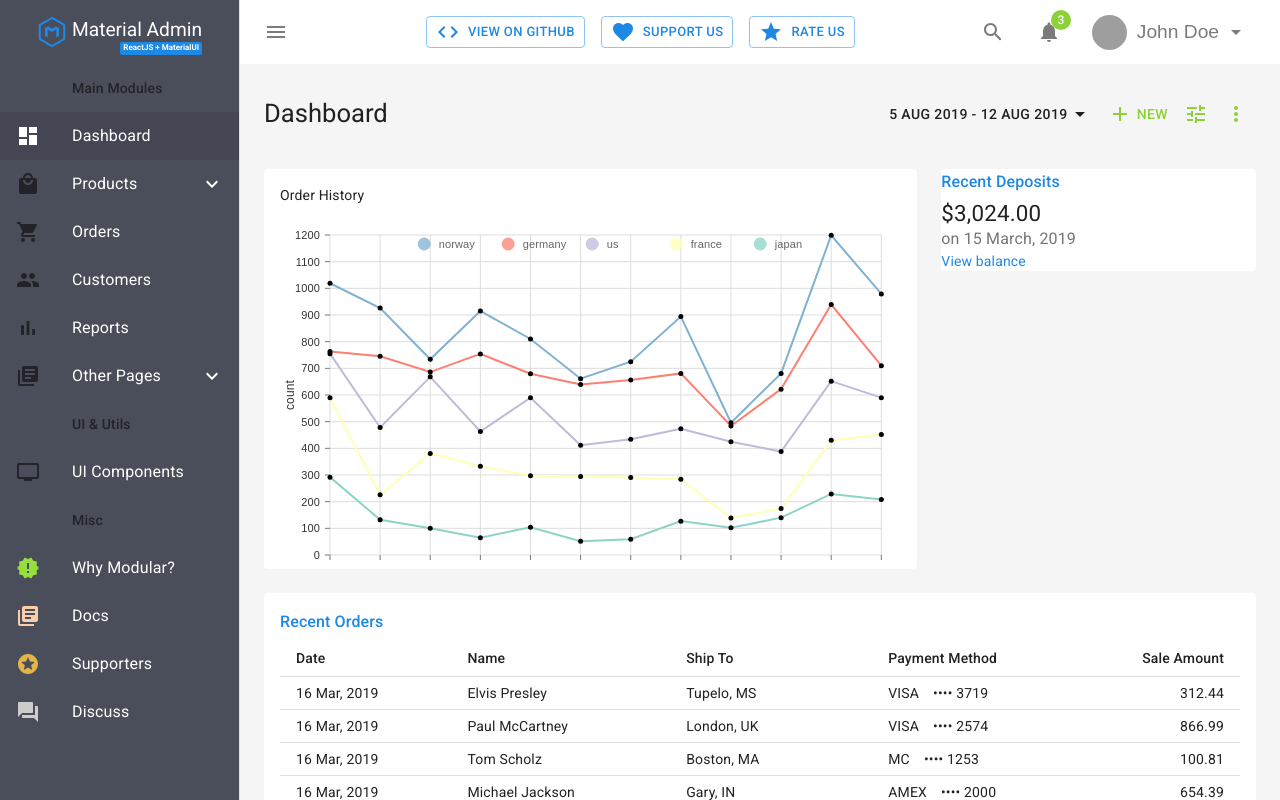
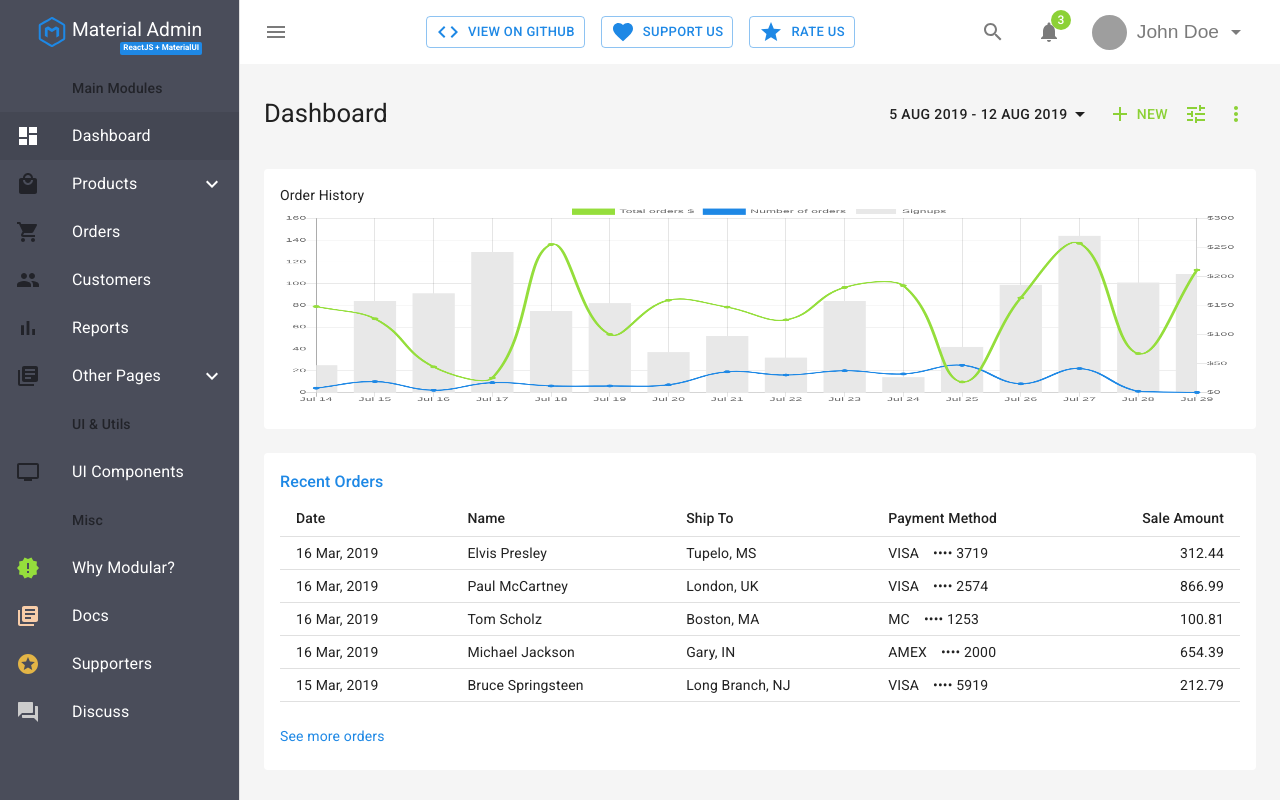
Before and after one commit to biggestredapple/react-material, a React (Create React App) app: page / in a window 1280 px wide. Built offline with nearby package versions, Linux system fonts and the light colour scheme; grey boxes are pictures that could not be loaded.

Commit message:
Add chartJS
Add main history chart example

```diff
--- a/package.json
+++ b/package.json
@@ -17,16 +17,22 @@
     "@material-ui/icons": "^4.2.1",
     "@nivo/core": "^0.59.1",
     "@nivo/line": "^0.59.3",
+    "@types/chart.js": "^2.7.56",
     "@types/jest": "24.0.15",
+    "@types/lodash": "^4.14.136",
+    "@types/moment": "^2.13.0",
     "@types/node": "12.0.10",
     "@types/react": "16.8.22",
     "@types/react-dom": "16.8.4",
     "@types/react-router-dom": "^4.3.4",
     "@types/recharts": "^1.1.17",
+    "chart.js": "^2.8.0",
     "cross-env": "^5.2.0",
     "disqus-react": "^1.0.6",
     "eslint-config-react": "^1.1.7",
     "gh-pages": "^2.0.1",
+    "lodash": "^4.17.15",
+    "moment": "^2.24.0",
     "node-sass": "^4.12.0",
     "opencollective": "^1.0.3",
     "react": "^16.8.6",
--- a/src/Dashboard/Main/Main.tsx
+++ b/src/Dashboard/Main/Main.tsx
@@ -28,15 +28,15 @@ export default function Overview() {
 
       <Grid container spacing={3}>
         {/* Chart */}
-        <Grid item xs={12} md={8} lg={8}>
+        <Grid item xs={12} md={12} lg={12}>
           <MainHistory />
         </Grid>
         {/* Recent Deposits */}
-        <Grid item xs={12} md={4} lg={4}>
+        {/* <Grid item xs={12} md={4} lg={4}>
           <Paper>
             <Deposits />
           </Paper>
-        </Grid>
+        </Grid> */}
         {/* Recent Orders */}
         <Grid item xs={12}>
           <MainOrders />
--- a/src/Dashboard/Main/MainHistory.tsx
+++ b/src/Dashboard/Main/MainHistory.tsx
@@ -1,109 +1,73 @@
-import React from 'react'
+import React, { useCallback, useState, useEffect, useRef } from 'react'
 import { makeStyles } from '@material-ui/core/styles'
 import Card from '@material-ui/core/Card'
 import CardContent from '@material-ui/core/CardContent'
-import { ResponsiveLine, LineSerieData } from '@nivo/line'
+import chartjs, { Chart } from 'chart.js'
 
-import mainHistoryData from './MainHistoryData'
+import mainHistoryService from './MainHistoryService'
 
-interface MyResponsiveLineProps {
-  data: LineSerieData[]
-}
+// ref: https://www.robinwieruch.de/react-hooks-fetch-data/
+const MainHistory = () => {
+  const canvasRef = useRef<HTMLCanvasElement>(null)
+  // const canvasRef: React.RefObject<HTMLCanvasElement> = React.createRef()
+  const classes = useStyles()
+  const [chartConfiguration, setChartConfiguration] = useState({})
 
-// make sure parent container have a defined height when using
-// responsive component, otherwise height will be 0 and
-// no chart will be rendered.
-// website examples showcase many properties,
-// you'll often use just a few of them.
-const MyResponsiveLine: React.FC<MyResponsiveLineProps> = ({
-  data /* see data tab */,
-}: MyResponsiveLineProps) => (
-  <ResponsiveLine
-    data={data}
-    margin={{ top: 30, right: 20, bottom: 10, left: 50 }}
-    xScale={{ type: 'point' }}
-    yScale={{ type: 'linear', stacked: true, min: 'auto', max: 'auto' }}
-    // curve="cardinal"
-    axisTop={null}
-    axisRight={null}
-    axisBottom={{
-      orient: 'bottom',
-      tickSize: 5,
-      tickPadding: 5,
-      tickRotation: 0,
-      legend: 'transportation',
-      legendOffset: 36,
-      legendPosition: 'middle',
-    }}
-    axisLeft={{
-      orient: 'left',
-      tickSize: 5,
-      tickPadding: 5,
-      tickRotation: 0,
-      legend: 'count',
-      legendOffset: -40,
-      legendPosition: 'middle',
-    }}
-    colors={{ scheme: 'set3' }}
-    pointSize={5}
-    pointColor={{ from: 'color', modifiers: [] }}
-    pointBorderWidth={2}
-    pointBorderColor={{ from: 'color', modifiers: [] }}
-    pointLabel="y"
-    pointLabelYOffset={-12}
-    areaOpacity={0.05}
-    enableSlices="x"
-    enableCrosshair={false}
-    useMesh={true}
-    legends={[
-      {
-        anchor: 'top',
-        direction: 'row',
-        justify: false,
-        translateX: 22,
-        translateY: -1,
-        itemsSpacing: 0,
-        itemDirection: 'left-to-right',
-        itemWidth: 84,
-        itemHeight: 20,
-        itemOpacity: 0.75,
-        symbolSize: 13,
-        symbolShape: 'circle',
-        symbolBorderColor: 'rgba(0, 0, 0, .5)',
-        effects: [
-          {
-            on: 'hover',
-            style: {
-              itemBackground: 'rgba(0, 0, 0, .03)',
-              itemOpacity: 1,
-            },
-          },
-        ],
-      },
-    ]}
-    motionStiffness={140}
-    motionDamping={25}
-  />
-)
+  useEffect(() => {
+    if (canvasRef.current === null) {
+      return
+    }
 
-const MainHistory = () => {
-  const classes = useStyles()
+    async function requestChartData(canvasRefNode: HTMLCanvasElement) {
+      if (!canvasRef) {
+        return
+      }
+
+      const chartConfiguration = await mainHistoryService.getChartConfiguration()
+
+      console.log('chartConfiguration', chartConfiguration)
+
+      setChartConfiguration(chartConfiguration)
+      new Chart(canvasRefNode, chartConfiguration)
+    }
+    requestChartData(canvasRef.current)
+  }, [canvasRef])
+
+  // const canvasRef = useCallback(node => {
+  //   if (node !== null) {
+  //     console.log(node)
+  //   }
+  // }, [])
+
+  // const [chartConfiguration, setChartConfiguration] = useState({})
+
+  // useEffect(() => {
+  //   async function requestChartData() {
+  //     console.log('requestChartData')
+
+  //     const chartConfiguration = await mainHistoryService.getChartConfiguration()
+  //     setChartConfiguration(chartConfiguration)
+
+  //     console.log(canvasRef.current)
+  //   }
+  //   requestChartData()
+  // }, [])
 
   return (
     <Card>
-      <CardContent className={classes.chart}>
+      <CardContent className={classes.content}>
         Order History
-        <MyResponsiveLine data={mainHistoryData} />
+        <canvas ref={canvasRef} className={classes.chart} />
       </CardContent>
     </Card>
   )
 }
 
 const useStyles = makeStyles(theme => ({
+  content: {},
   chart: {
     width: '100%',
-    paddingBottom: '50%',
-    height: 400,
+    height: '200px',
   },
 }))
 
--- a/src/Dashboard/Main/MainHistoryData.tsx
+++ /dev/null
@@ -1,272 +0,0 @@
-export default [
-  {
-    id: 'japan',
-    color: 'hsl(130, 70%, 50%)',
-    data: [
-      {
-        x: 'plane',
-        y: 292,
-      },
-      {
-        x: 'helicopter',
-        y: 132,
-      },
-      {
-        x: 'boat',
-        y: 100,
-      },
-      {
-        x: 'train',
-        y: 65,
-      },
-      {
-        x: 'subway',
-        y: 104,
-      },
-      {
-        x: 'bus',
-        y: 52,
-      },
-      {
-        x: 'car',
-        y: 59,
-      },
-      {
-        x: 'moto',
-        y: 127,
-      },
-      {
-        x: 'bicycle',
-        y: 102,
-      },
-      {
-        x: 'horse',
-        y: 140,
-      },
-      {
-        x: 'skateboard',
-        y: 229,
-      },
-      {
-        x: 'others',
-        y: 208,
-      },
-    ],
-  },
-  {
-    id: 'france',
-    color: 'hsl(281, 70%, 50%)',
-    data: [
-      {
-        x: 'plane',
-        y: 298,
-      },
-      {
-        x: 'helicopter',
-        y: 94,
-      },
-      {
-        x: 'boat',
-        y: 281,
-      },
-      {
-        x: 'train',
-        y: 268,
-      },
-      {
-        x: 'subway',
-        y: 193,
-      },
-      {
-        x: 'bus',
-        y: 242,
-      },
-      {
-        x: 'car',
-        y: 232,
-      },
-      {
-        x: 'moto',
-        y: 157,
-      },
-      {
-        x: 'bicycle',
-        y: 37,
-      },
-      {
-        x: 'horse',
-        y: 34,
-      },
-      {
-        x: 'skateboard',
-        y: 201,
-      },
-      {
-        x: 'others',
-        y: 244,
-      },
-    ],
-  },
-  {
-    id: 'us',
-    color: 'hsl(218, 70%, 50%)',
-    data: [
-      {
-        x: 'plane',
-        y: 165,
-      },
-      {
-        x: 'helicopter',
-        y: 252,
-      },
-      {
-        x: 'boat',
-        y: 287,
-      },
-      {
-        x: 'train',
-        y: 130,
-      },
-      {
-        x: 'subway',
-        y: 293,
-      },
-      {
-        x: 'bus',
-        y: 118,
-      },
-      {
-        x: 'car',
-        y: 143,
-      },
-      {
-        x: 'moto',
-        y: 189,
-      },
-      {
-        x: 'bicycle',
-        y: 286,
-      },
-      {
-        x: 'horse',
-        y: 214,
-      },
-      {
-        x: 'skateboard',
-        y: 222,
-      },
-      {
-        x: 'others',
-        y: 138,
-      },
-    ],
-  },
-  {
-    id: 'germany',
-    color: 'hsl(255, 70%, 50%)',
-    data: [
-      {
-        x: 'plane',
-        y: 8,
-      },
-      {
-        x: 'helicopter',
-        y: 267,
-      },
-      {
-        x: 'boat',
-        y: 18,
-      },
-      {
-        x: 'train',
-        y: 291,
-      },
-      {
-        x: 'subway',
-        y: 90,
-      },
-      {
-        x: 'bus',
-        y: 227,
-      },
-      {
-        x: 'car',
-        y: 222,
-      },
-      {
-        x: 'moto',
-        y: 208,
-      },
-      {
-        x: 'bicycle',
-        y: 59,
-      },
-      {
-        x: 'horse',
-        y: 234,
-      },
-      {
-        x: 'skateboard',
-        y: 287,
-      },
-      {
-        x: 'others',
-        y: 120,
-      },
-    ],
-  },
-  {
-    id: 'norway',
-    color: 'hsl(92, 70%, 50%)',
-    data: [
-      {
-        x: 'plane',
-        y: 256,
-      },
-      {
-        x: 'helicopter',
-        y: 181,
-      },
-      {
-        x: 'boat',
-        y: 48,
-      },
-      {
-        x: 'train',
-        y: 161,
-      },
-      {
-        x: 'subway',
-        y: 130,
-      },
-      {
-        x: 'bus',
-        y: 22,
-      },
-      {
-        x: 'car',
-        y: 69,
-      },
-      {
-        x: 'moto',
-        y: 213,
-      },
-      {
-        x: 'bicycle',
-        y: 12,
-      },
-      {
-        x: 'horse',
-        y: 59,
-      },
-      {
-        x: 'skateboard',
-        y: 260,
-      },
-      {
-        x: 'others',
-        y: 269,
-      },
-    ],
-  },
-]
--- /dev/null
+++ b/src/Dashboard/Main/MainHistoryService.tsx
@@ -0,0 +1,124 @@
+// import rand from 'lodash/random'
+import { random } from 'lodash'
+import moment from 'moment'
+
+export default {
+  getRandomNumber(min = 0, max = 1): number {
+    return random(min, max)
+  },
+  getChartData(): Chart.ChartData {
+    interface ChartDataSet extends Chart.ChartDataSets {
+      data: number[]
+    }
+
+    const timeFormat = 'MM/DD/YYYY'
+
+    const today = moment().startOf('day')
+    const oneMonthAgo = moment(today).subtract(15, 'days')
+
+    const labels: string[] = []
+    const signups: ChartDataSet = {
+      type: 'bar',
+      label: 'Signups',
+      backgroundColor: '#e8e8e8',
+      data: [],
+    }
+    const ordersCount: ChartDataSet = {
+      type: 'line',
+      label: 'Number of orders',
+      backgroundColor: '#1e88e5',
+      borderColor: '#1e88e5',
+      fill: false,
+      data: [],
+    }
+    const ordersSum: ChartDataSet = {
+      type: 'line',
+      label: 'Total orders $',
+      backgroundColor: '#95de3c',
+      borderColor: '#95de3c',
+      fill: false,
+      data: [],
+      yAxisID: 'y-axis-2',
+    }
+
+    for (let now = moment(oneMonthAgo); now.isSameOrBefore(today); now.add(1, 'day')) {
+      labels.push(now.format(timeFormat))
+
+      const signupsValue = random(10, 150)
+      const ordersCountValue = random(0, 25)
+      const ordersSumValue = random(10, 315)
+
+      signups.data.push(signupsValue)
+      ordersCount.data.push(ordersCountValue)
+      ordersSum.data.push(ordersSumValue)
+    }
+
+    return {
+      labels,
+      datasets: [ordersSum, ordersCount, signups],
+    }
+  },
+  getChartOptions(): Chart.ChartOptions {
+    const timeFormat = 'MM/DD/YYYY'
+
+    return {
+      // responsive: true,
+      title: {
+        text: 'Chart.js Combo Time Scale',
+      },
+      scales: {
+        xAxes: [
+          {
+            type: 'time',
+            display: true,
+            time: {
+              parser: timeFormat,
+            },
+          },
+        ],
+        yAxes: [
+          {
+            type: 'linear',
+            display: true,
+            position: 'left',
+            id: 'y-axis-1',
+          },
+          {
+            type: 'linear',
+            display: true,
+            position: 'right',
+            id: 'y-axis-2',
+            // grid line settings
+            gridLines: {
+              drawOnChartArea: false, // only want the grid lines for one axis to show up
+            },
+            ticks: {
+              // Include a dollar sign in the ticks
+              callback: function(value, index, values) {
+                return '$' + value
+              },
+            },
+          },
+        ],
+      },
+      tooltips: {
+        mode: 'index',
+        intersect: false,
+      },
+      hover: {
+        mode: 'index',
+        intersect: false,
+      },
+    }
+  },
+  // In real life this would be an http call
+  getChartConfiguration(): Promise<Chart.ChartConfiguration> {
+    const configuration = {
+      type: 'bar',
+      options: this.getChartOptions(),
+      data: this.getChartData(),
+    }
+
+    return new Promise(resolve => setTimeout(() => resolve(configuration), 300))
+  },
+}
```
Also changed, not shown: 1 other file (tests, documents, lock files or other folders).
